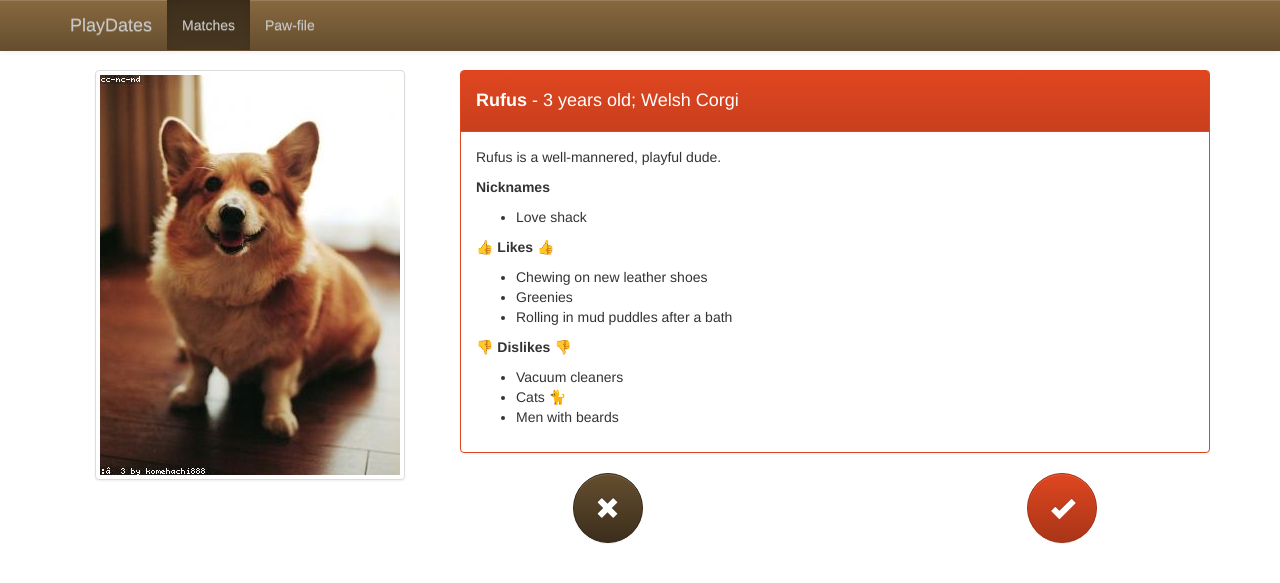
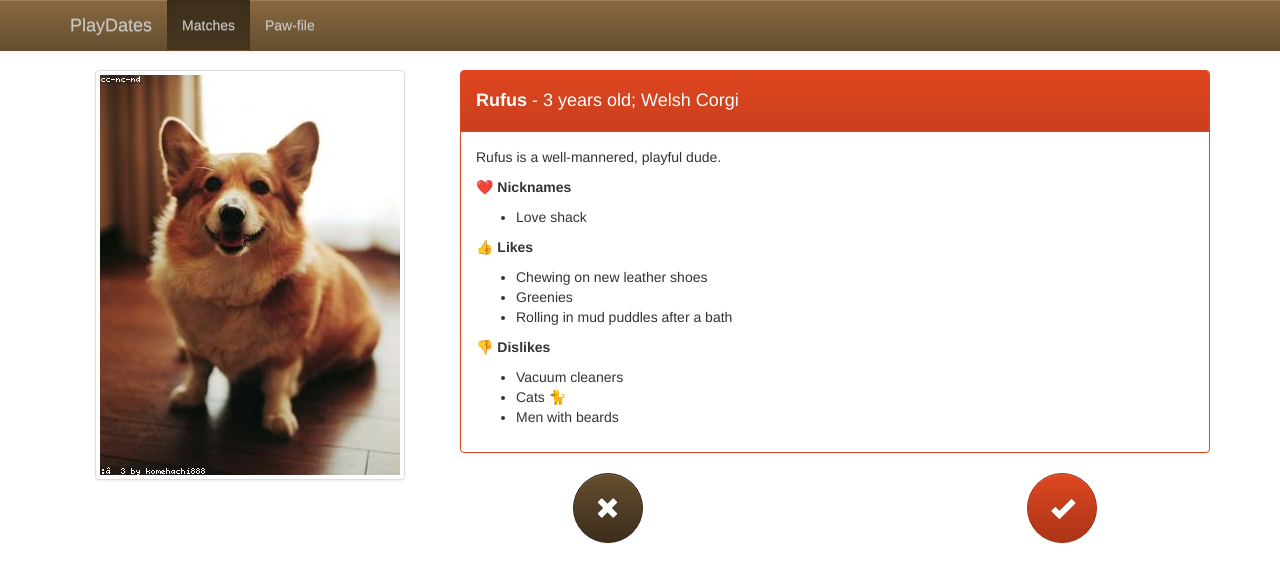
Before and after one commit to corbanmailloux/PlayDates, a Jekyll site: the page built from _dogs/rufus.html, in a window 1280 px wide. Shown: the top 583 px of the page. Built offline with Jekyll 4.4.1, drawn with Linux system fonts in a browser that asks for light colours; nearby versions of some CDN libraries.

Commit message:
Tali's designer feedback

```diff
--- a/_layouts/matches.html
+++ b/_layouts/matches.html
@@ -16,7 +16,7 @@ layout: default
                     {{ page.animal.tagline }}
                 </p>
                 <p>
-                    <strong>Nicknames</strong>
+                    <strong>❤️ Nicknames</strong>
                     <ul>
                       {% for nickname in page.animal.nicknames %}
                         <li>{{ nickname }}</li>
@@ -24,7 +24,7 @@ layout: default
                     </ul>
                 </p>
                 <p>
-                    <strong>👍 Likes 👍</strong>
+                    <strong>👍 Likes</strong>
                     <ul>
                       {% for like in page.animal.likes %}
                         <li>{{ like }}</li>
@@ -32,7 +32,7 @@ layout: default
                     </ul>
                 </p>
                 <p>
-                    <strong>👎 Dislikes 👎</strong>
+                    <strong>👎 Dislikes</strong>
                     <ul>
                       {% for dislike in page.animal.dislikes %}
                         <li>{{ dislike }}</li>
```
